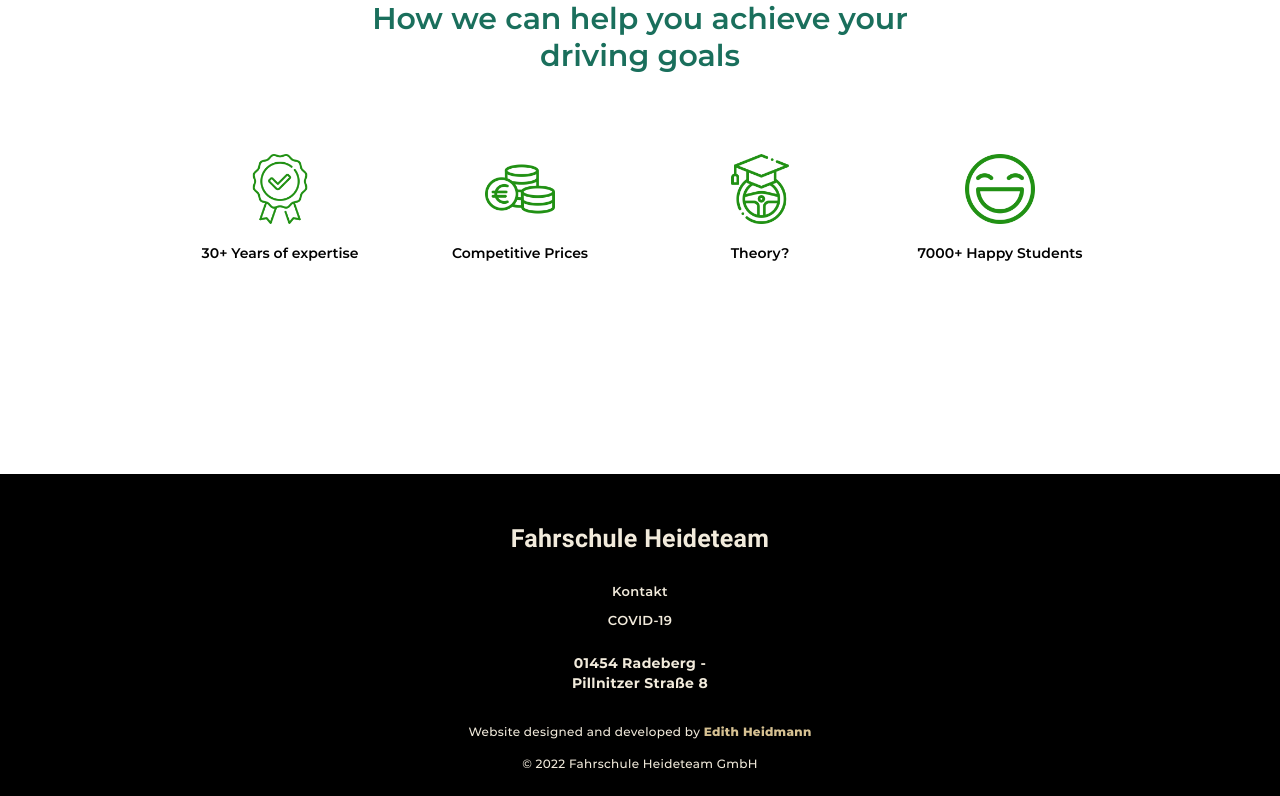
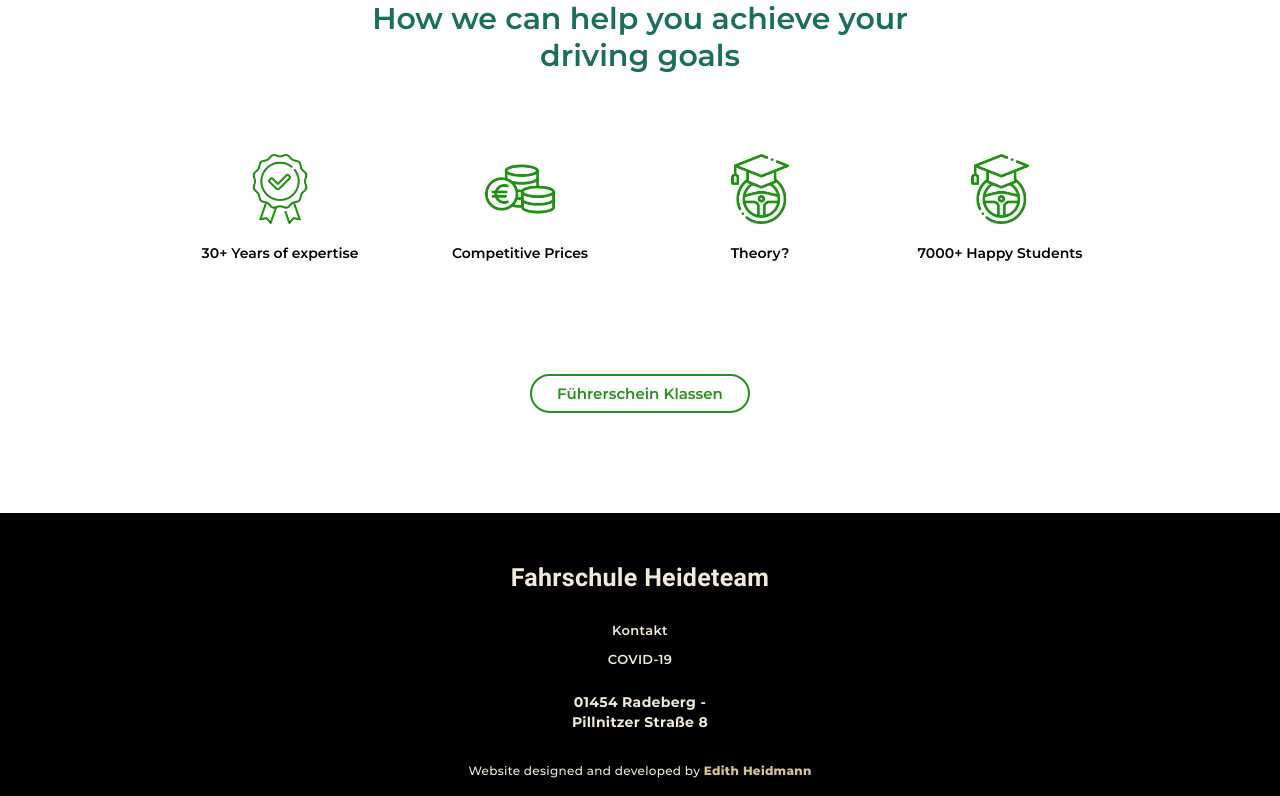
Before and after one commit to ediheid/fahrschule-heideteam, a React (Create React App) app: page / in a window 1280 px wide. Shown: the part 1550-2346 px from the top of the page. Built offline with nearby package versions, Linux system fonts and the light colour scheme.

Commit message:
Styled and added AOS - waiting for translations

```diff
--- a/src/Styling/_mixins.module.scss
+++ b/src/Styling/_mixins.module.scss
@@ -67,7 +67,31 @@
 
   cursor: pointer;
 
+  // box-shadow: rgba(0, 0, 0, 0.1) 0px 4px 12px;
+
   &:active {
     background-color: $logo-green;
   }
 }
+
+@mixin light-button {
+  background-color: transparent;
+  border: 2px solid $logo-green;
+  outline: none;
+  border-radius: 2rem;
+  padding: 0.8rem 2.5rem 0.8rem 2.5rem;
+
+  color: $button-text-green;
+  font-family: $button-font;
+
+  font-size: 1.5rem;
+
+  cursor: pointer;
+
+  // box-shadow: rgba(0, 0, 0, 0.1) 0px 4px 12px;
+
+  &:active {
+    background-color: $logo-green;
+    color: $button-text-light;
+  }
+}
--- a/src/Styling/_variables.module.scss
+++ b/src/Styling/_variables.module.scss
@@ -24,6 +24,7 @@ $green-solid-button: $dark-green;
 $blue-button: $blue;
 
 $button-text-light: $eggshell;
+$button-text-green: $logo-green;
 
 // =================================================
 
--- a/src/Views/Home/ExtraInfoSection.js
+++ b/src/Views/Home/ExtraInfoSection.js
@@ -1,21 +1,33 @@
-import React from "react";
+import React, { useEffect } from "react";
+import { Link } from "react-router-dom";
 
 import styles from "../Home/home.module.scss";
 
 import medal from "../Home/Static/medal.png";
 import euro from "../Home/Static/euro.png";
 import drivingSchool from "../Home/Static/driving-school.png";
-import smile from "../Home/Static/smile.png";
+
+// AOS
+import Aos from "aos";
+import "aos/dist/aos.css";
 
 const ExtraInfoSection = () => {
+  // AOS functionality
+  useEffect(() => {
+    Aos.init({ duration: 1000, once: false });
+  }, []);
+
   return (
     <section className={styles["extra-info-section"]}>
-      <h2 className={`${styles["headings"]} ${styles["extra-info-heading"]}`}>
+      <h2
+        data-aos="fade-up"
+        className={`${styles["headings"]} ${styles["extra-info-heading"]}`}
+      >
         How we can help you achieve your driving goals
       </h2>
       <div className={styles["extra-info-content"]}>
         {/* // ? Box 1 */}
-        <div className={styles["info-boxes"]}>
+        <div data-aos="fade-up" className={styles["info-boxes"]}>
           <div className={styles["info-icon"]}>
             <img
               src={medal}
@@ -28,7 +40,7 @@ const ExtraInfoSection = () => {
         </div>
 
         {/* // ? Box 2 */}
-        <div className={styles["info-boxes"]}>
+        <div data-aos="fade-up" className={styles["info-boxes"]}>
           <div className={styles["info-icon"]}>
             <img
               src={euro}
@@ -41,7 +53,7 @@ const ExtraInfoSection = () => {
         </div>
 
         {/* // ? Box 3 */}
-        <div className={styles["info-boxes"]}>
+        <div data-aos="fade-up" className={styles["info-boxes"]}>
           <div className={styles["info-icon"]}>
             <img
               src={drivingSchool}
@@ -54,10 +66,10 @@ const ExtraInfoSection = () => {
         </div>
 
         {/* // ? Box 4 */}
-        <div className={styles["info-boxes"]}>
+        <div data-aos="fade-up" className={styles["info-boxes"]}>
           <div className={styles["info-icon"]}>
             <img
-              src={smile}
+              src={drivingSchool}
               alt="Smile icons created by Freepik - Flaticon- https://www.flaticon.com/free-icons/smile"
             ></img>
           </div>
@@ -66,6 +78,11 @@ const ExtraInfoSection = () => {
           </div>
         </div>
       </div>
+      <Link to="/klassen" alt="Link to Team page">
+        <button data-aos="fade-up" className={styles["light-button"]}>
+          Führerschein Klassen
+        </button>
+      </Link>
     </section>
   );
 };
--- a/src/Views/Home/home.module.scss
+++ b/src/Views/Home/home.module.scss
@@ -189,6 +189,17 @@
   }
 }
 
+.light-button {
+  @include light-button;
+}
+
+@media (hover: hover) {
+  .light-button:hover {
+    background-color: $logo-green;
+    color: $button-text-light;
+  }
+}
+
 // ? ALL Media queries
 
 @include medium {
```
Also changed, not shown: src/Views/Home/Static/smile.png (deleted).
